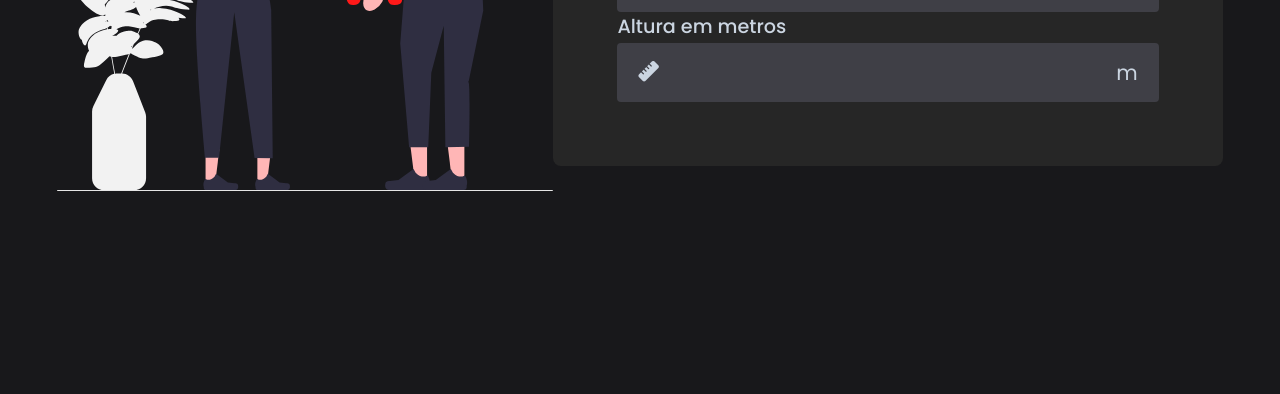
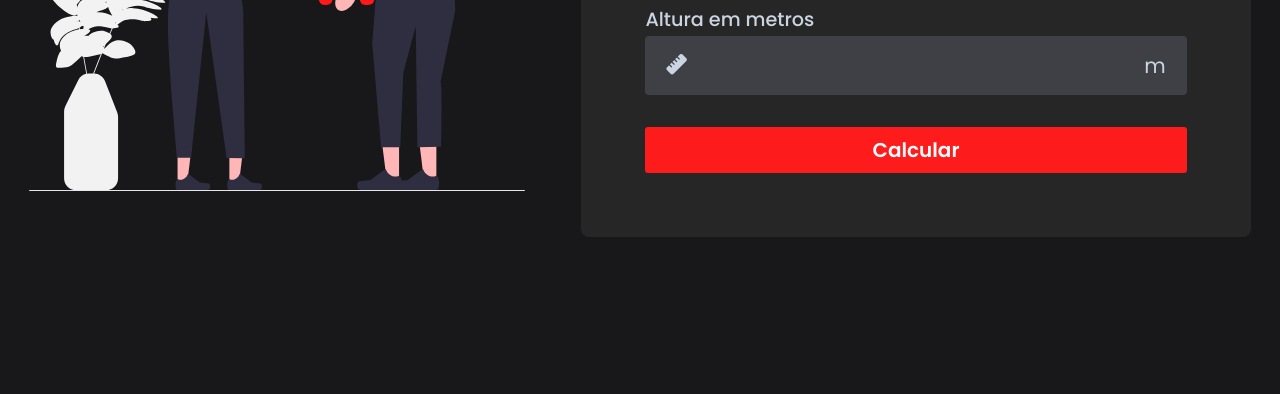
Before and after one commit to FelipeSantos92Dev/2tds-projects, a plain HTML site: page index.html in a window 1280 px wide. Shown: the part 406-800 px from the top of the page. Drawn offline with Linux system fonts and the light colour scheme.

Commit message:
feat: create button

```diff
--- a/assets/css/styles.index.css
+++ b/assets/css/styles.index.css
@@ -18,6 +18,7 @@ main {
   align-items: center;
   width: 100%;
   height: 100vh;
+  gap: 3.5rem;
 }
 
 img {
@@ -31,12 +32,14 @@ img {
   color: #f8fafc;
   background-color: #262626;
   border-radius: 8px;
+  gap: 2rem;
 }
 
 #calculator {
   display: flex;
   flex-direction: column;
   padding: 2rem;
+  gap: 2rem;
 }
 
 .input-box label {
@@ -75,3 +78,19 @@ img {
   font-size: 1.3rem;
   padding: 0.6rem 1rem;
 }
+
+#calculate {
+  background-color: #fd1b1b;
+  border: none;
+  color: #f8fafc;
+  font-size: 1.25rem;
+  font-weight: bold;
+  padding: 0.5rem 0;
+  cursor: pointer;
+  width: 100%;
+  border-radius: 3px;
+}
+
+.input-field input:focus {
+  outline: none;
+}
--- a/index.html
+++ b/index.html
@@ -41,6 +41,8 @@
               <span class="unit">m</span>
             </div>
           </div>
+
+          <button id="calculate">Calcular</button>
         </div>
       </section>
     </main>
```
